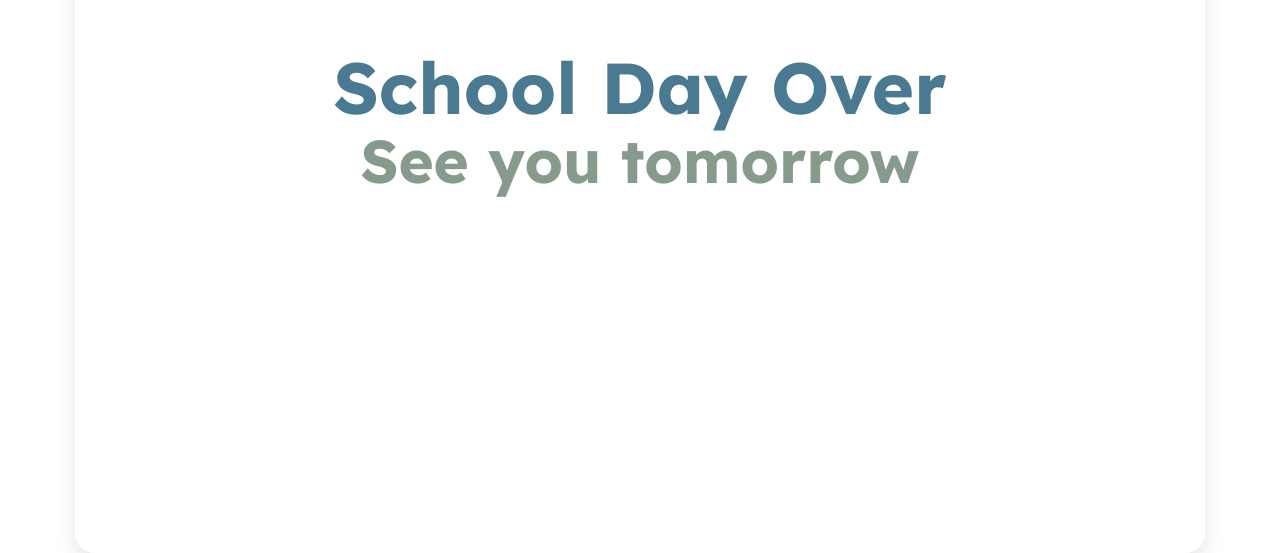
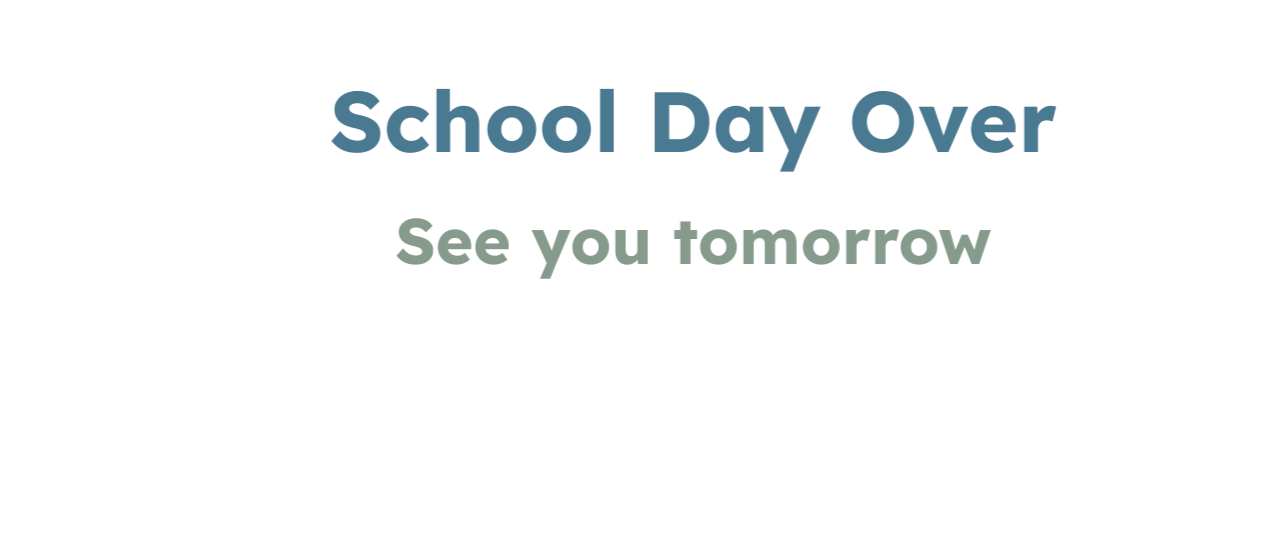
Before and after one commit to ispectechular/countdown-widget, a plain HTML site: page index.html in a window 1280 px wide. Shown: the part 279-832 px from the top of the page. After the commit the page ends 800 px from the top, so only its background shows below. Drawn offline with Linux system fonts and the light colour scheme.

Commit message:
Update index.html

```diff
--- a/index.html
+++ b/index.html
@@ -3,7 +3,7 @@
 <head>
   <meta charset="UTF-8" />
   <meta name="viewport" content="width=device-width, initial-scale=1" />
-  <title>Class Countdown Timer — Aspect‑Locked & Proportional</title>
+  <title>Class Countdown Timer — Aspect‑Locked Transform Scale</title>
   <link href="https://fonts.googleapis.com/css2?family=Lexend:wght@500;700&display=swap" rel="stylesheet" />
   <style>
     :root{
@@ -11,45 +11,53 @@
       --muted-green:#879B8D; /* subtitles */
       --soft-purple:#756A85; /* numbers */
       --glass-bg: rgba(255,255,255,0.7);
-      --radius: 20px;
+      --radius: 20px; /* consistent rounded corners */
     }
 
-    /* Fill whatever space the iframe gives us */
     html, body { height:100%; margin:0; background:transparent; font-family:'Lexend',sans-serif; }
 
-    /* Stage takes 100% and centers the card */
-    .stage{ position:relative; width:100%; height:100%; display:flex; align-items:center; justify-content:center; }
+    .stage{ position:relative; width:100%; height:100%; overflow:hidden; background:transparent; padding:3%; box-sizing:border-box; }
 
-    /* Card keeps a fixed aspect ratio (4:3) and is sized by JS to fit within the stage */
+    .base{
+      position:absolute; left:0; top:0;
+      width: 800px;
+      height: 600px;
+      transform-origin: 0 0;
+      will-change: transform;
+    }
+
     .card{
-      position:relative;
+      width:100%; height:100%;
       background:var(--glass-bg);
       -webkit-backdrop-filter: blur(10px); backdrop-filter: blur(10px);
-      border-radius: var(--radius); overflow:hidden;
-      box-shadow:0 10px 20px rgba(0,0,0,0.1);
+      border-radius: var(--radius);
+      overflow:hidden;
+
       display:flex; flex-direction:column; align-items:center; justify-content:center;
-      text-align:center; padding:2.5%;
+      text-align:center; padding: 40px;
     }
 
-    /* Typography scales from a single --base value injected by JS */
-    .label{ color:var(--slate-blue); font-weight:700; line-height:1.1; font-size: calc(var(--base) * 0.09); margin:0; }
-    .timer{ color:var(--soft-purple); font-weight:700; line-height:1;   font-size: calc(var(--base) * 0.28); letter-spacing:0.02em; margin:0; }
-    .countdown-label{ color:var(--muted-green); font-weight:700; line-height:1.1; font-size: calc(var(--base) * 0.075); margin:0; }
+    .label{ color:var(--slate-blue); font-weight:700; line-height:1.1; font-size: 64px; margin:0 0 16px 0; }
+    .timer{ color:var(--soft-purple); font-weight:700; line-height:1; font-size: 200px; letter-spacing:0.02em; margin:6px 0; }
+    .countdown-label{ color:var(--muted-green); font-weight:700; line-height:1.1; font-size: 48px; margin:12px 0 0 0; }
     .timer.hidden{ display:none; }
   </style>
 </head>
 <body>
   <div class="stage" id="stage">
-    <div class="card" id="card" style="--base:16px">
-      <div class="label" id="label">Loading...</div>
-      <div class="timer" id="timer">--:--</div>
-      <div class="countdown-label" id="sub">Time Remaining</div>
+    <div class="base" id="base">
+      <div class="card">
+        <div class="label" id="label">Loading...</div>
+        <div class="timer" id="timer">--:--</div>
+        <div class="countdown-label" id="sub">Time Remaining</div>
+      </div>
     </div>
   </div>
 
   <script>
-    // ===== Configuration =====
-    const RATIO_W = 4, RATIO_H = 3; // locked 4:3 card
+    const BASE_W = 800;
+    const BASE_H = 600;
+
     const schedule = [
       { label: "Period 1", start: "08:05", end: "08:50" },
       { label: "Period 2", start: "08:55", end: "09:40" },
@@ -62,7 +70,6 @@
       { label: "Period 8", start: "14:20", end: "15:05" },
     ];
 
-    // ===== Time helpers =====
     function toMinutes(hhmm){ const [h,m]=hhmm.split(":").map(Number); return h*60+m; }
 
     function getCurrentSegment(now) {
@@ -70,13 +77,11 @@
       const firstStart = toMinutes(schedule[0].start);
       const lastEnd   = toMinutes(schedule[schedule.length-1].end);
 
-      // BEFORE SCHOOL
       if (currentMinutes < firstStart) {
         const [sh, sm] = schedule[0].start.split(":").map(Number);
         return { label: "School Starts In", endHour: sh, endMinute: sm, sub: "Until 1st Period", showTimer:true };
       }
 
-      // DURING DAY
       for (let i=0;i<schedule.length;i++){
         const [sh, sm] = schedule[i].start.split(":").map(Number);
         const [eh, em] = schedule[i].end.split(":").map(Number);
@@ -93,7 +98,6 @@
         }
       }
 
-      // AFTER SCHOOL
       if (currentMinutes >= lastEnd){
         return { label: "School Day Over", endHour: null, endMinute: null, sub: "See you tomorrow", showTimer:false };
       }
@@ -132,37 +136,20 @@
       timerEl.textContent = `${mm}:${ss.toString().padStart(2,'0')}`;
     }
 
-    // ===== Aspect‑ratio fit + proportional typography =====
     const stage = document.getElementById('stage');
-    const card  = document.getElementById('card');
+    const base  = document.getElementById('base');
 
-    function sizeCard(){
-      const W = stage.clientWidth;  // available width in iframe
-      const H = stage.clientHeight; // available height in iframe
-      const targetRatio = RATIO_W / RATIO_H;
-
-      // Fit within stage while preserving ratio
-      let cw = W;               // candidate width
-      let ch = cw / targetRatio; // resulting height
-      if (ch > H){              // too tall → bound by height instead
-        ch = H;
-        cw = ch * targetRatio;
-      }
-
-      // Apply pixel size
-      card.style.width = Math.floor(cw) + 'px';
-      card.style.height = Math.floor(ch) + 'px';
-
-      // Base = min dimension; drives all font sizes
-      const base = Math.min(cw, ch);
-      card.style.setProperty('--base', base + 'px');
+    function layout(){
+      const W = stage.clientWidth;
+      const H = stage.clientHeight;
+      const scale = Math.max(0.1, Math.min(W/BASE_W, H/BASE_H));
+      base.style.transform = `translate(${(W-BASE_W*scale)/2}px, ${(H-BASE_H*scale)/2}px) scale(${scale})`;
     }
 
-    // ResizeObserver is more reliable inside ClassroomScreen iframes than window.resize
-    const ro = new ResizeObserver(sizeCard);
+    const ro = new ResizeObserver(layout);
     ro.observe(stage);
-    window.addEventListener('orientationchange', sizeCard);
-    window.addEventListener('load', () => { sizeCard(); updateTimer(); });
+    window.addEventListener('orientationchange', layout);
+    window.addEventListener('load', () => { layout(); updateTimer(); });
     setInterval(updateTimer, 1000);
   </script>
 </body>
```
